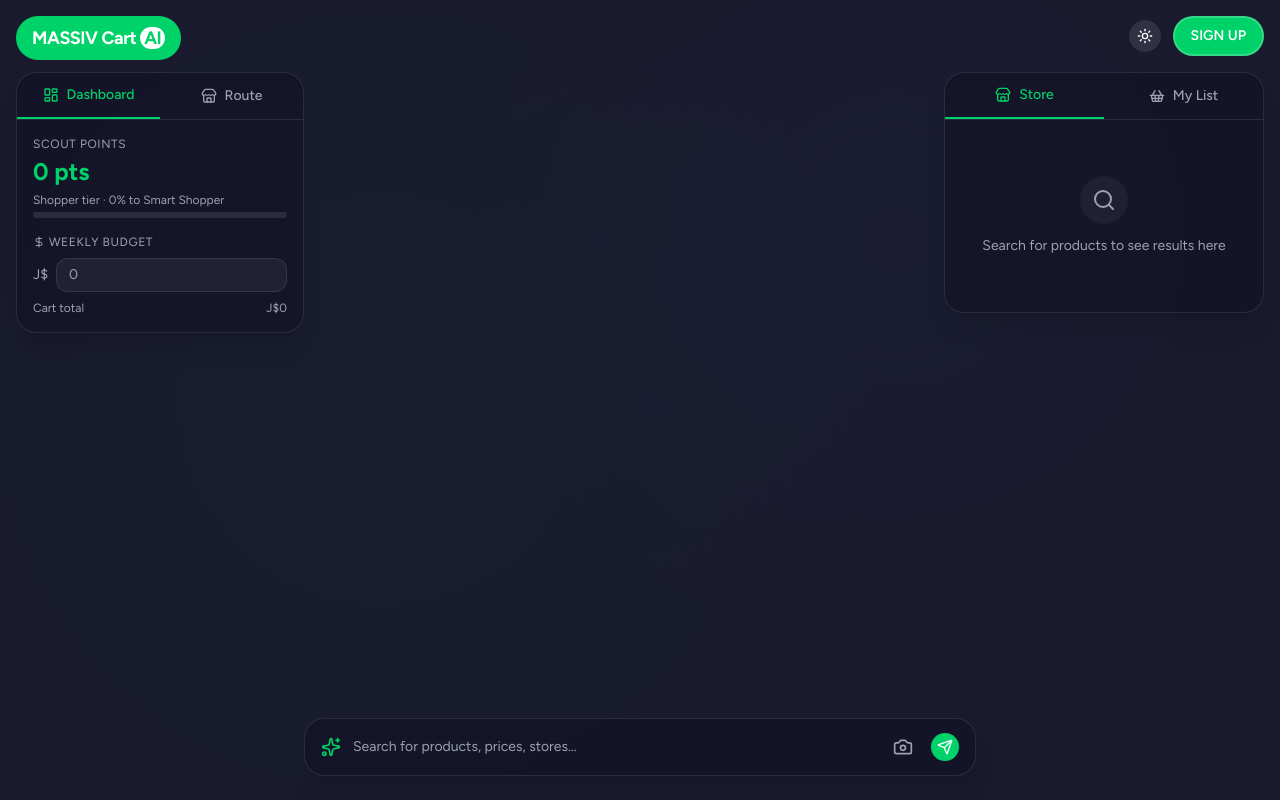
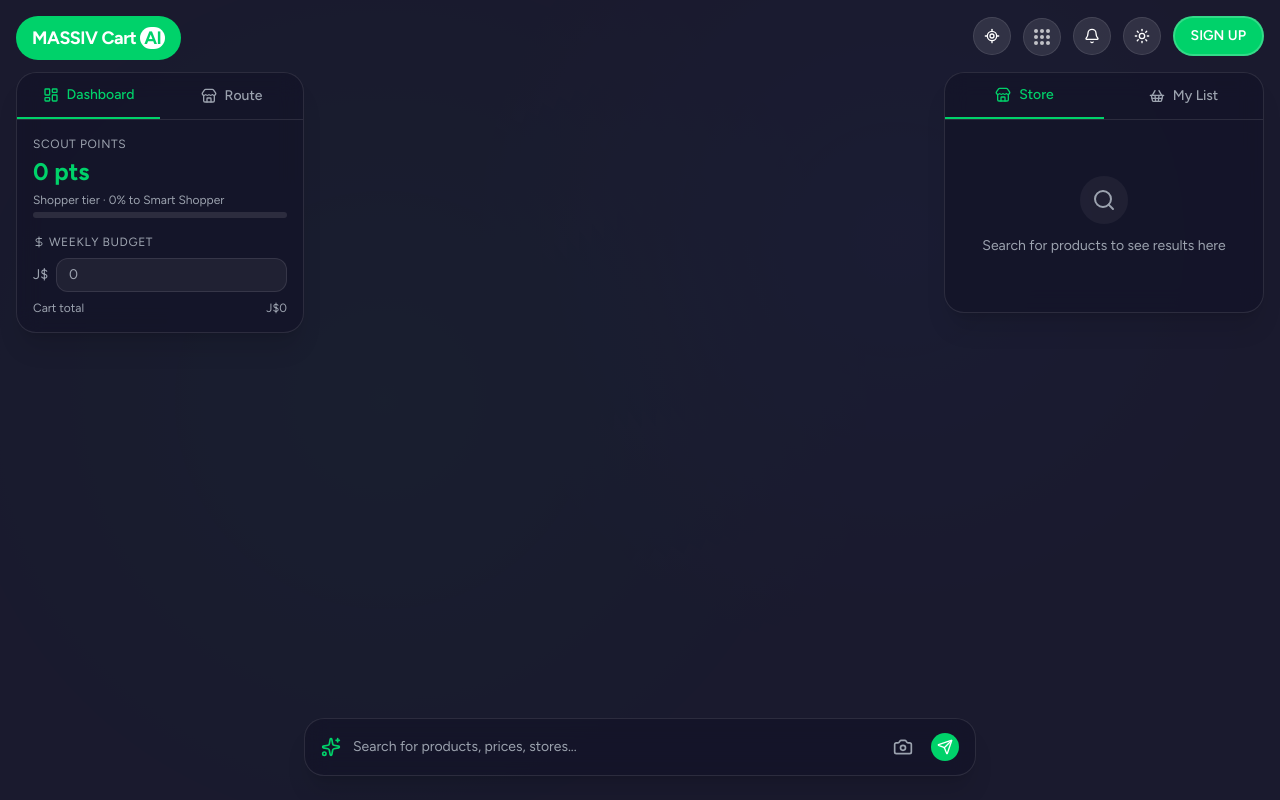
Before and after one commit to HughScott2002/MassivCartUI, a Next.js app: page / in a window 1280 px wide. Built offline with nearby package versions, Linux system fonts and the light colour scheme.

Commit message:
Skeleton With buttons

```diff
--- a/app/layout.tsx
+++ b/app/layout.tsx
@@ -1,4 +1,4 @@
-import type { Metadata } from "next"
+import type { Metadata, Viewport } from "next"
 import { Geist_Mono, Figtree } from "next/font/google"
 
 import "./globals.css"
@@ -11,6 +11,13 @@
   subsets: ["latin"],
   variable: "--font-mono",
 })
+
+export const viewport: Viewport = {
+  themeColor: [
+    { media: "(prefers-color-scheme: dark)", color: "#00d26a" },
+    { media: "(prefers-color-scheme: light)", color: "#ffffff" },
+  ],
+}
 
 export const metadata: Metadata = {
   title: {
@@ -33,10 +40,6 @@
     title: "MASSIV Cart AI",
     description: "Find the cheapest grocery prices near you in Jamaica.",
   },
-  themeColor: [
-    { media: "(prefers-color-scheme: dark)", color: "#00d26a" },
-    { media: "(prefers-color-scheme: light)", color: "#ffffff" },
-  ],
   icons: {
     icon: [
       { url: "/icon-light-32x32.png", media: "(prefers-color-scheme: light)" },
--- /dev/null
+++ b/components/grid-menu.tsx
@@ -0,0 +1,77 @@
+"use client";
+
+import {
+  Fuel,
+  GalleryHorizontalEnd,
+  Package,
+  Pill,
+  ShoppingCart,
+  Wrench,
+} from "lucide-react";
+import { useState } from "react";
+
+const storeTypes = [
+  { id: "all", label: "All", icon: GalleryHorizontalEnd, color: "text-lime-500" },
+  { id: "grocery", label: "Grocery", icon: ShoppingCart, color: "text-emerald-500" },
+  { id: "hardware", label: "Hardware", icon: Wrench, color: "text-orange-500" },
+  { id: "wholesale", label: "Wholesale", icon: Package, color: "text-blue-500" },
+  { id: "pharmacy", label: "Pharmacy", icon: Pill, color: "text-pink-500" },
+  { id: "fuel", label: "Fuel", icon: Fuel, color: "text-amber-500" },
+];
+
+interface GridMenuProps {
+  selectedType?: string;
+  onSelect?: (id: string) => void;
+}
+
+export function GridMenu({ selectedType = "all", onSelect }: GridMenuProps) {
+  const [open, setOpen] = useState(false);
+
+  return (
+    <div className="relative">
+      <button
+        onClick={() => setOpen(!open)}
+        className="p-2.5 rounded-full bg-black/10 dark:bg-white/10 hover:bg-black/20 dark:hover:bg-white/20 transition-colors border border-border"
+        title="Filter by store type"
+      >
+        <div className="grid grid-cols-3 gap-0.5 w-4 h-4">
+          {[...Array(9)].map((_, i) => (
+            <div key={i} className="w-1 h-1 bg-foreground rounded-full opacity-70" />
+          ))}
+        </div>
+      </button>
+
+      {open && (
+        <>
+          <div className="fixed inset-0 z-40" onClick={() => setOpen(false)} />
+          <div className="absolute top-full right-0 mt-2 w-48 bg-popover border border-border rounded-xl shadow-xl overflow-hidden z-50">
+            {storeTypes.map((type) => {
+              const Icon = type.icon;
+              const isSelected = selectedType === type.id;
+              return (
+                <button
+                  key={type.id}
+                  onClick={() => {
+                    onSelect?.(type.id);
+                    setOpen(false);
+                  }}
+                  className={`w-full flex items-center gap-3 px-4 py-3 hover:bg-muted transition-colors ${
+                    isSelected ? "bg-muted" : ""
+                  }`}
+                >
+                  <Icon className={`w-5 h-5 ${type.color}`} />
+                  <span className={`text-sm font-medium ${isSelected ? "text-foreground" : "text-muted-foreground"}`}>
+                    {type.label}
+                  </span>
+                </button>
+              );
+            })}
+            <div className="px-4 py-3 border-t border-border">
+              <p className="text-xs font-medium text-muted-foreground">More coming soon…</p>
+            </div>
+          </div>
+        </>
+      )}
+    </div>
+  );
+}
--- a/components/header.tsx
+++ b/components/header.tsx
@@ -1,7 +1,9 @@
 "use client";
 
 import { useTheme } from "next-themes";
-import { Sun, Moon } from "lucide-react";
+import { Sun, Moon, LocateFixed } from "lucide-react";
+import { GridMenu } from "./grid-menu";
+import { NotificationBell } from "./notification-bell";
 
 export function Header() {
   const { resolvedTheme, setTheme } = useTheme();
@@ -20,11 +22,25 @@
 
       {/* User actions - Top Right */}
       <div className="fixed top-4 right-4 z-30 flex items-center gap-2 sm:gap-3">
+        {/* Locate — flies map to user position (wired in Phase 2) */}
+        <button
+          className="p-2.5 rounded-full bg-black/10 dark:bg-white/10 hover:bg-black/20 dark:hover:bg-white/20 transition-colors border border-border"
+          title="Go to my location"
+        >
+          <LocateFixed className="w-4 h-4 text-foreground" />
+        </button>
+
+        {/* Store type filter */}
+        <GridMenu />
+
+        {/* Notifications */}
+        <NotificationBell />
+
         {/* Theme toggle */}
         <button
           onClick={() => setTheme(resolvedTheme === "dark" ? "light" : "dark")}
-          className="p-2 rounded-full bg-black/10 dark:bg-white/10 hover:bg-black/20 dark:hover:bg-white/20 transition-colors"
-          title="Toggle theme (D)"
+          className="p-2.5 rounded-full bg-black/10 dark:bg-white/10 hover:bg-black/20 dark:hover:bg-white/20 transition-colors border border-border"
+          title="Toggle theme"
         >
           {resolvedTheme === "dark" ? (
             <Sun className="w-4 h-4 text-foreground" />
--- /dev/null
+++ b/components/notification-bell.tsx
@@ -0,0 +1,34 @@
+"use client";
+
+import { Bell } from "lucide-react";
+import { useState } from "react";
+
+export function NotificationBell() {
+  const [open, setOpen] = useState(false);
+
+  return (
+    <div className="relative">
+      <button
+        onClick={() => setOpen((v) => !v)}
+        className="p-2.5 rounded-full bg-black/10 dark:bg-white/10 hover:bg-black/20 dark:hover:bg-white/20 transition-colors border border-border"
+        aria-label="Notifications"
+      >
+        <Bell className="w-4 h-4 text-foreground" />
+      </button>
+
+      {open && (
+        <>
+          <div className="fixed inset-0 z-40" onClick={() => setOpen(false)} />
+          <div className="absolute right-0 mt-2 w-[calc(100vw-2rem)] max-w-80 bg-popover border border-border rounded-xl shadow-xl overflow-hidden z-50">
+            <div className="px-4 py-3 border-b border-border">
+              <span className="font-semibold text-sm text-foreground">Notifications</span>
+            </div>
+            <div className="px-4 py-6 text-center text-sm text-muted-foreground">
+              No notifications yet
+            </div>
+          </div>
+        </>
+      )}
+    </div>
+  );
+}
```
